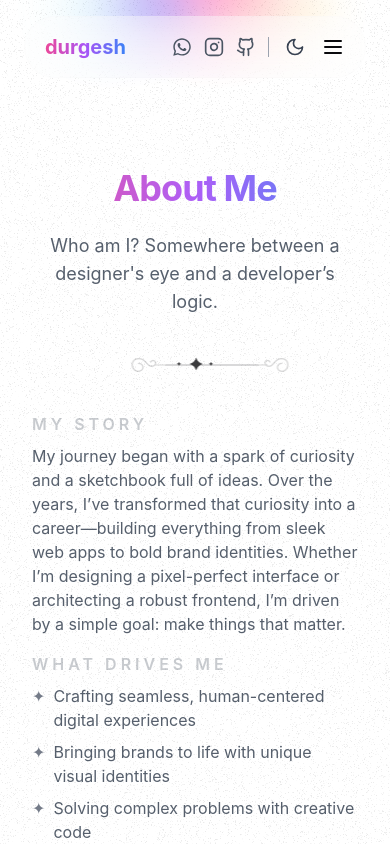
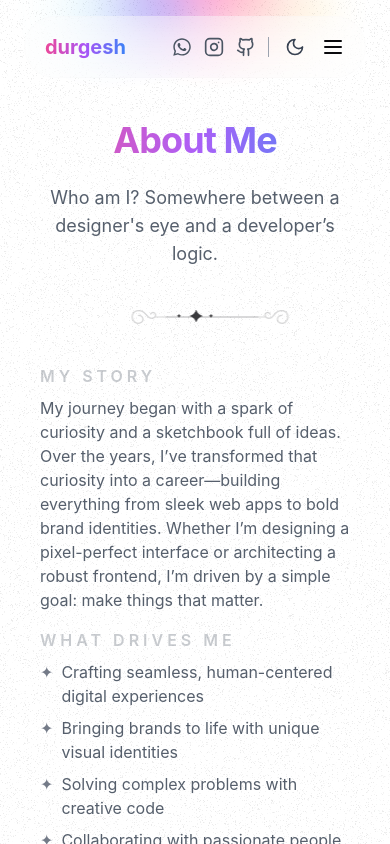
Before and after one commit to anupojudurgesh/portfolio-durgesh, a React (Vite) app: page /about in a window 390 px wide. Shown: the top 844 px of the page. Built offline with nearby package versions, Linux system fonts and the light colour scheme.

Commit message:
Added Responisve

```diff
--- a/src/pages/About.tsx
+++ b/src/pages/About.tsx
@@ -90,7 +90,7 @@ const About = () => {
   return (
     <Layout>
       <Header />
-      <section className="py-10 mt-32 ">
+      <section className="py-10 mt-20 sm:mt-32 px-2 sm:px-6 md:px-8 ">
         <div className="container mx-auto px-4 md:px-6">
           <div className="max-w-3xl mx-auto text-center ">
             <h1 className="text-4xl md:text-5xl font-bold  mb-6 tracking-tight bg-clip-text text-transparent bg-gradient-to-r from-pink-500 via-purple-500 to-blue-500">
```
